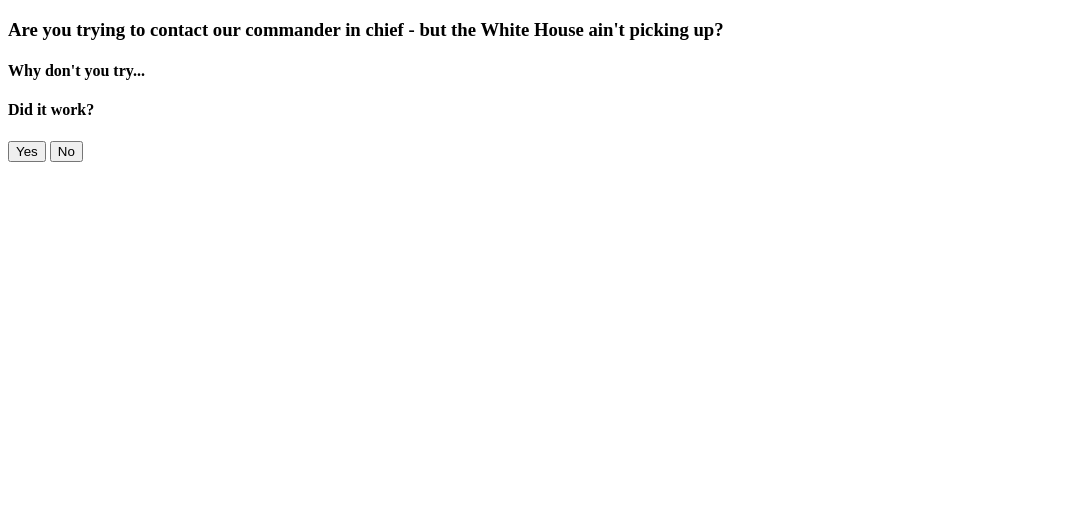
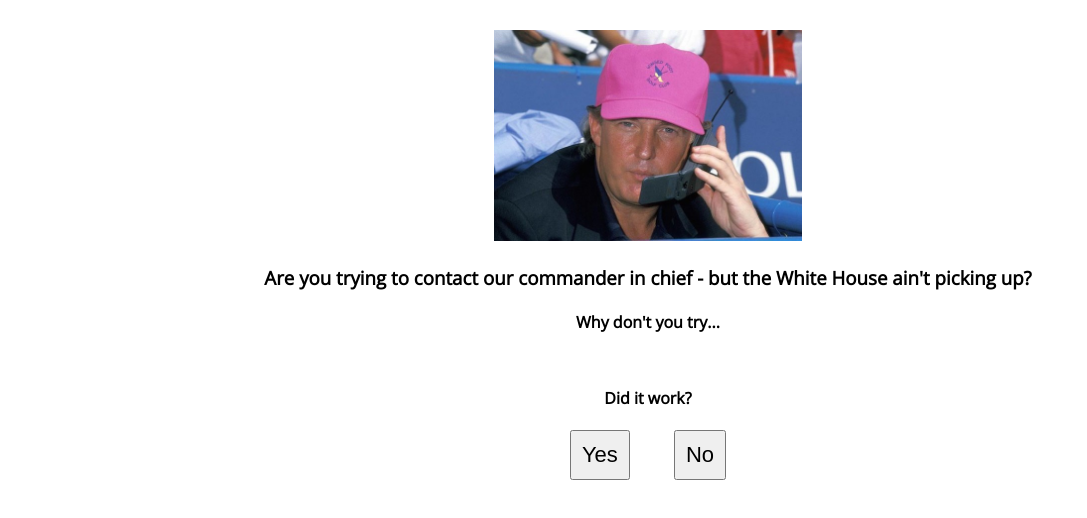
Before and after one commit to mojowen/calltrump.how, a plain HTML site: page index.html in a window 1280 px wide. Shown: the whole page, without its empty margins (0-1087 px from the left). Drawn offline with nearby package versions, Linux system fonts and the light colour scheme; no server answers.

Commit message:
Basic styles

```diff
--- /dev/null
+++ b/css/style.css
@@ -0,0 +1,26 @@
+body {
+  text-align: center;
+  width: 100%;
+  font-family: Open Sans;
+}
+
+#main {
+  width: 80%;
+  min-width: 300px;
+  display: block;
+  margin: 30px auto;
+}
+#main img {
+  width: 30%;
+}
+
+#number {
+  margin-top: 0;
+  font-size: 80px;
+}
+
+button {
+  font-size: 22px;
+  padding: 10px;
+  margin: 0 20px;
+}
--- a/index.html
+++ b/index.html
@@ -4,9 +4,12 @@
   <title>Call Trump!</title>
   <script type="text/javascript" src="js/tinyxhr.js"></script>
   <script type="text/javascript" src="js/app.js"></script>
+  <link rel="stylesheet" type="text/css" href="//fonts.googleapis.com/css?family=Open+Sans" />
+  <link rel="stylesheet" type="text/css" href="css/style.css">
 </head>
 <body>
-
+  <div id="main">
+    <img src="images/phone.jpg">
     <h3>Are you trying to contact our commander in chief - but the White House ain't picking up?</h3>
     <h4>Why don't you try...</h4>
     <h1 id="number"></h1>
@@ -15,6 +18,6 @@
     <h4>Did it work?</h4>
     <button onClick="report(this)" answer="yes">Yes</button>
     <button onClick="report(this)" answer="no">No</button>
-
+  </div>
 </body>
 </html>
```
Also changed, not shown: images/phone.jpg (added). Lines whose indentation alone changed are shown as unchanged.
